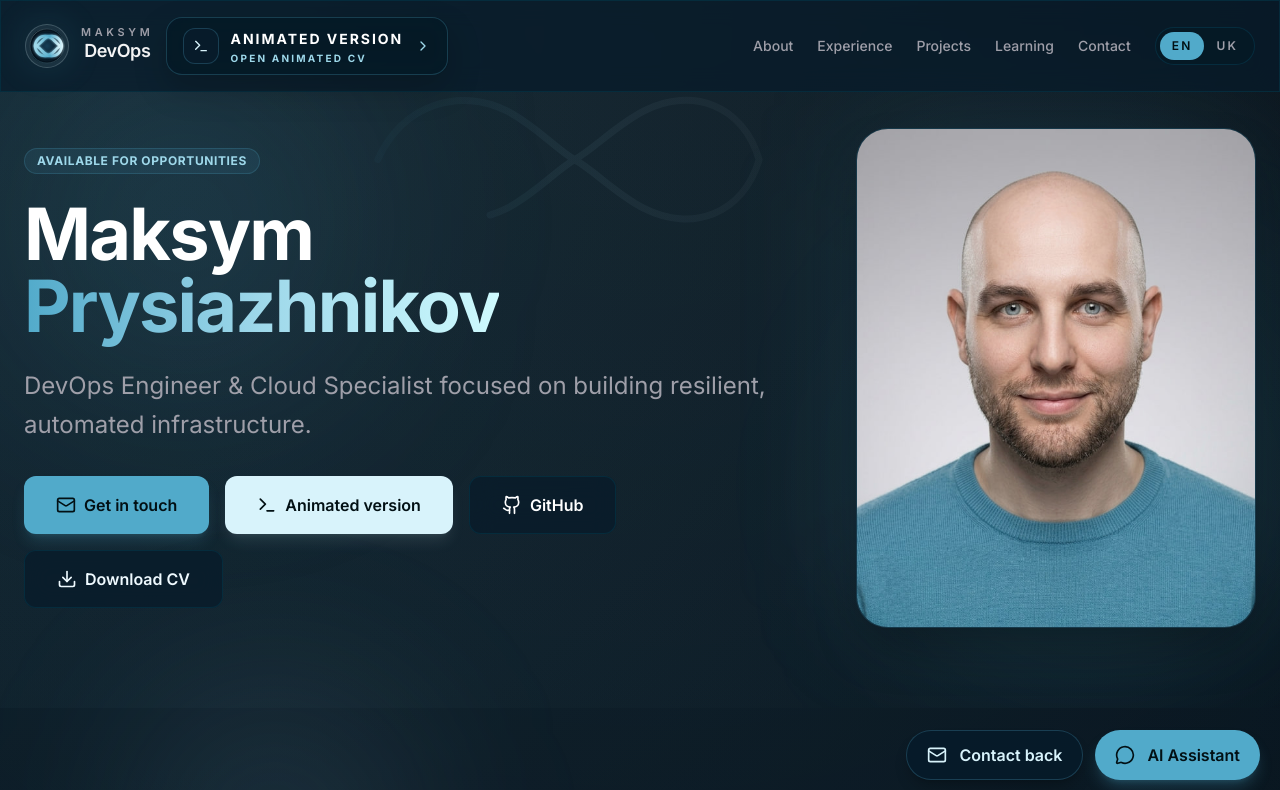
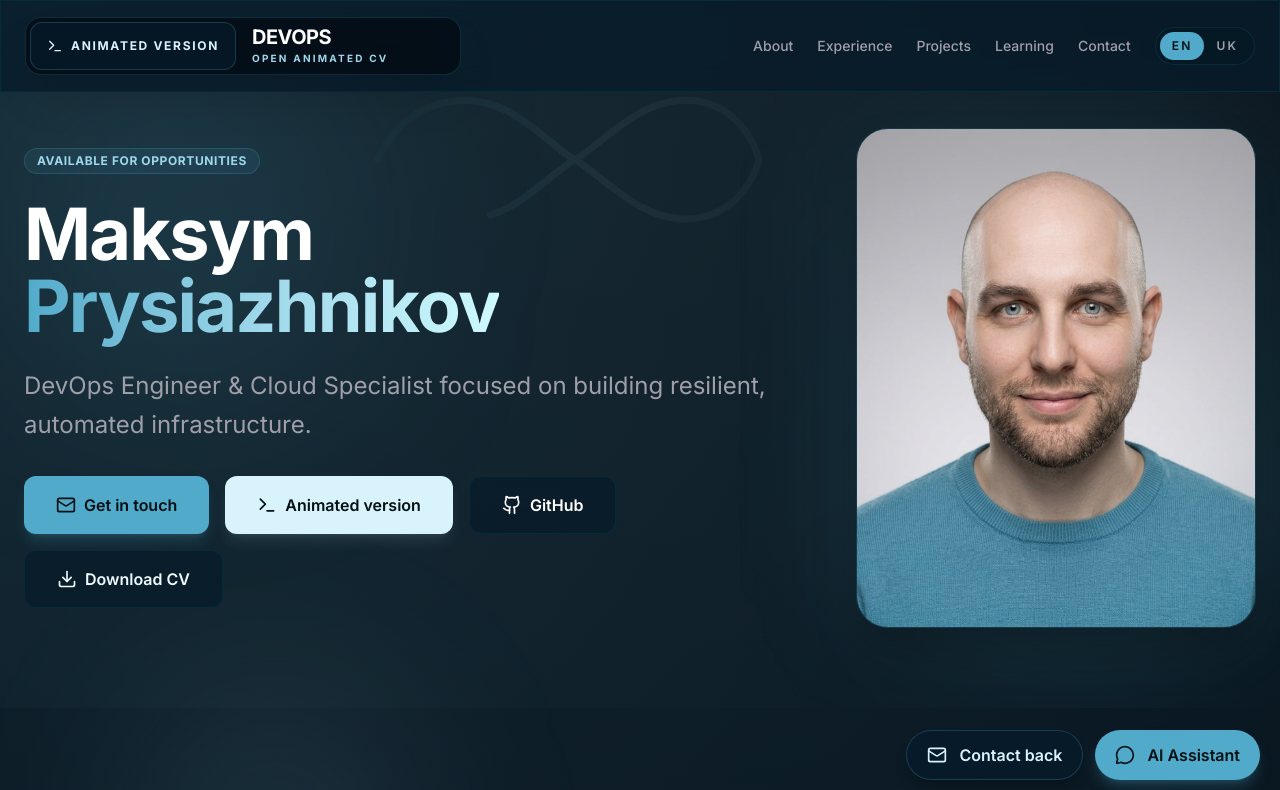
Before and after one commit to maximprysyazhnikov/maximsait, a React (Vite) app: page / in a window 1280 px wide. Shown: the top 790 px of the page. Built offline with nearby package versions, Linux system fonts and the light colour scheme.

Commit message:
Align main navbar animated entry

```diff
--- a/src/App.tsx
+++ b/src/App.tsx
@@ -1762,30 +1762,19 @@ export default function App() {
       <BackgroundScene />
       <nav className="fixed top-0 z-50 w-full glass border-b-0 py-4">
         <div className="mx-auto flex max-w-7xl items-center justify-between gap-4 px-6">
-          <motion.div initial={{ opacity: 0, x: -20 }} animate={{ opacity: 1, x: 0 }} className="flex items-center gap-3 text-white">
-            <button type="button" onClick={() => navigate({ page: "home" })} className="block"><DevOpsLogo /></button>
-            <button
-              type="button"
-              onClick={() => navigate({ page: "animated" })}
-              className="group hidden items-center gap-3 rounded-2xl border border-[#51aaca]/25 bg-[#061a26]/82 px-4 py-2.5 text-left shadow-[0_14px_34px_rgba(0,0,0,0.2)] backdrop-blur-md transition hover:-translate-y-0.5 hover:border-[#51aaca]/45 hover:bg-[#0c2b3d] sm:inline-flex"
-            >
-              <span className="flex h-9 w-9 items-center justify-center rounded-xl border border-[#51aaca]/25 bg-[#071b2a] text-[#d8f3fb] transition group-hover:bg-[#51aaca] group-hover:text-[#021014]">
-                <Terminal className="h-4 w-4" />
-              </span>
-              <span className="leading-none">
-                <span className="block text-sm font-black uppercase tracking-[0.14em] text-white">{t.hero.animated}</span>
-                <span className="mt-1 block text-[10px] font-black uppercase tracking-[0.22em] text-[#9ed8ea]">{language === "uk" ? "Відкрити animated CV" : "Open animated CV"}</span>
-              </span>
-              <ChevronRight className="h-4 w-4 text-[#9ed8ea] transition group-hover:translate-x-0.5" />
-            </button>
+          <motion.div initial={{ opacity: 0, x: -20 }} animate={{ opacity: 1, x: 0 }} className="flex min-w-0 items-center overflow-hidden rounded-2xl border border-[#51aaca]/18 bg-[#02070d]/62 p-1 text-white shadow-2xl shadow-black/20 backdrop-blur-xl">
             <button
               type="button"
               onClick={() => navigate({ page: "animated" })}
               aria-label={t.hero.animated}
-              title={t.hero.animated}
-              className="inline-flex h-11 w-11 items-center justify-center rounded-2xl border border-[#51aaca]/25 bg-[#061a26]/82 text-[#d8f3fb] shadow-[0_14px_34px_rgba(0,0,0,0.2)] backdrop-blur-md transition hover:border-[#51aaca]/45 hover:bg-[#0c2b3d] sm:hidden"
+              className="group inline-flex h-12 shrink-0 items-center justify-center gap-2 rounded-xl border border-[#51aaca]/25 bg-[#071b2a]/80 px-3 text-[#d8f3fb] transition hover:bg-[#51aaca] hover:text-[#021014] sm:px-4"
             >
               <Terminal className="h-4 w-4" />
+              <span className="hidden text-xs font-black uppercase tracking-[0.14em] sm:inline">{t.hero.animated}</span>
+            </button>
+            <button type="button" onClick={() => navigate({ page: "animated" })} className="min-w-0 px-4 text-left transition hover:text-[#d8f3fb] sm:min-w-[220px]">
+              <span className="block truncate text-lg font-black leading-none tracking-tight sm:text-xl">DEVOPS</span>
+              <span className="mt-1 block truncate text-[9px] font-bold uppercase tracking-[0.22em] text-[#9ed8ea] sm:text-[10px]">Open animated CV</span>
             </button>
           </motion.div>
           <div className="flex items-center gap-4 md:gap-6">
```
